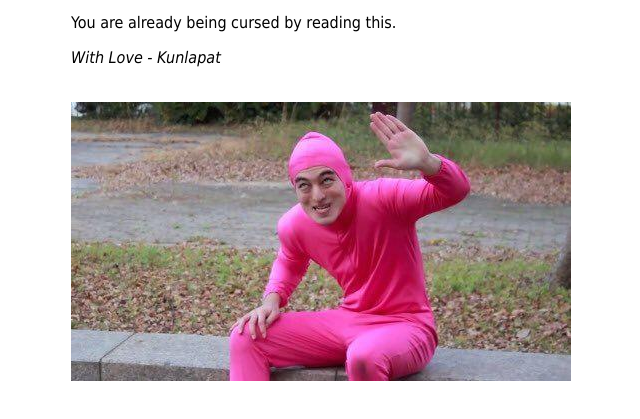
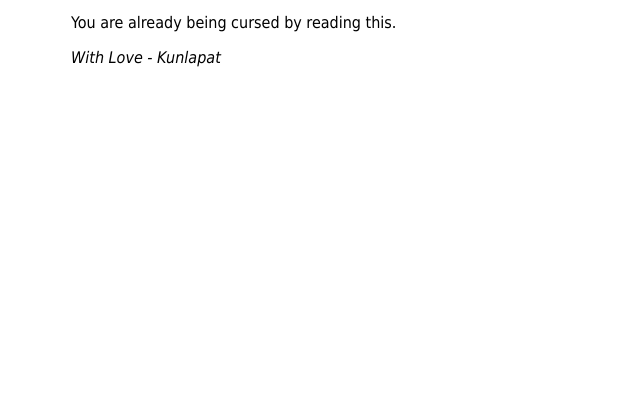
Before and after one commit to anddopphoopha/TestTravisCI, a plain HTML site: page html/index.nginx-debian.html in a window 1280 px wide. Shown: the part 103-522 px from the top of the page, without its empty margins (289-929 px from the left). Drawn offline with Linux system fonts and the light colour scheme.

Commit message:
Get rid of FilthyFrank

```diff
--- a/html/index.nginx-debian.html
+++ b/html/index.nginx-debian.html
@@ -19,7 +19,6 @@
 <p><em>With Love - Kunlapat</em></p>
 
 <br>
-<img src="Filthy-Frank.jpg">
 
 </body>
 </html>
```
